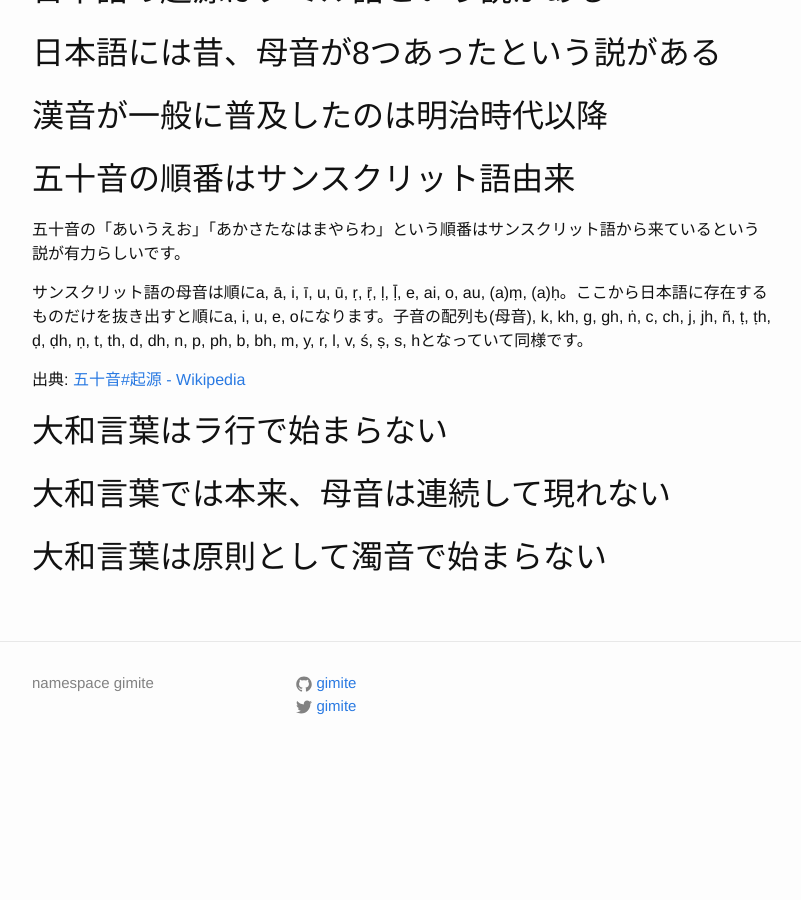
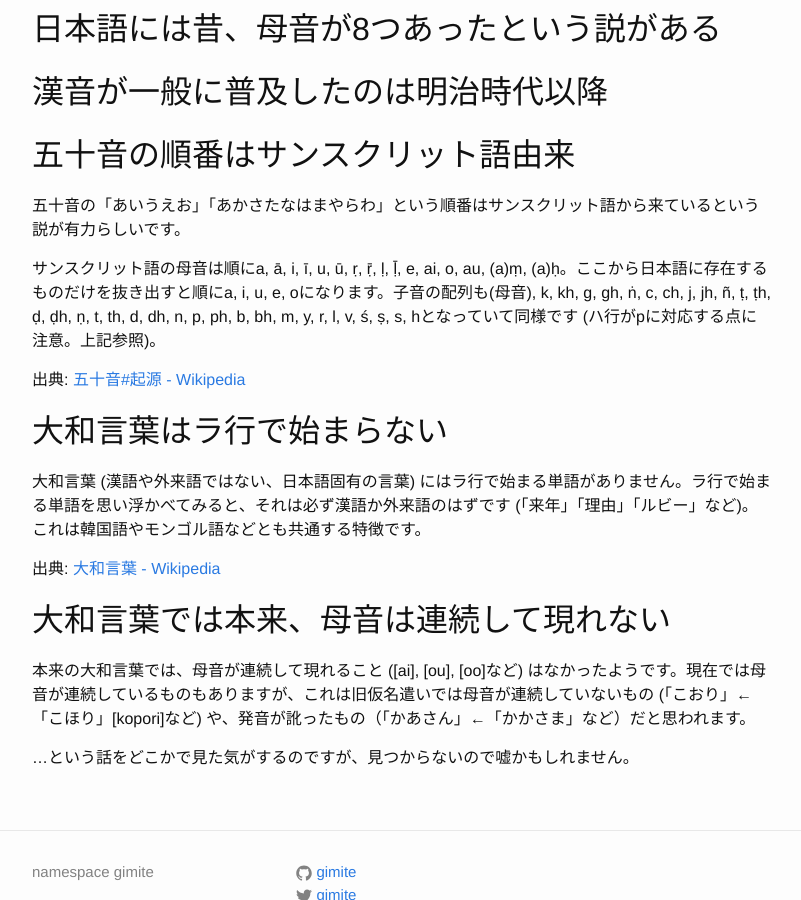
Before and after one commit to gimite/gimite.github.io, a Jekyll site: the page built from kanji-fun-facts.md, in a window 1280 px wide and 900 px high, scrolled down 1572 px. Shown: the whole window, without its empty margins (238-1039 px from the left). Built offline with Jekyll 4.4.1, drawn with Linux system fonts in a browser that asks for light colours; our own code applies the rules of GitHub Pages for plain Markdown files; before the commit the page ends 2349 px from its top, so only the background shows below that.

Commit message:
Update kanji-fun-facts.md

```diff
--- a/kanji-fun-facts.md
+++ b/kanji-fun-facts.md
@@ -45,10 +45,18 @@ layout: page
 
 五十音の「あいうえお」「あかさたなはまやらわ」という順番はサンスクリット語から来ているという説が有力らしいです。
 
-サンスクリット語の母音は順にa, ā, i, ī, u, ū, ṛ, ṝ, ḷ, ḹ, e, ai, o, au, (a)ṃ, (a)ḥ。ここから日本語に存在するものだけを抜き出すと順にa, i, u, e, oになります。子音の配列も(母音), k, kh, g, gh, ṅ, c, ch, j, jh, ñ, ṭ, ṭh, ḍ, ḍh, ṇ, t, th, d, dh, n, p, ph, b, bh, m, y, r, l, v, ś, ṣ, s, hとなっていて同様です。
+サンスクリット語の母音は順にa, ā, i, ī, u, ū, ṛ, ṝ, ḷ, ḹ, e, ai, o, au, (a)ṃ, (a)ḥ。ここから日本語に存在するものだけを抜き出すと順にa, i, u, e, oになります。子音の配列も(母音), k, kh, g, gh, ṅ, c, ch, j, jh, ñ, ṭ, ṭh, ḍ, ḍh, ṇ, t, th, d, dh, n, p, ph, b, bh, m, y, r, l, v, ś, ṣ, s, hとなっていて同様です (ハ行がpに対応する点に注意。上記参照)。
 
 出典: [五十音#起源 - Wikipedia](https://ja.wikipedia.org/wiki/%E4%BA%94%E5%8D%81%E9%9F%B3#%E8%B5%B7%E6%BA%90)
 
 ## 大和言葉はラ行で始まらない
+
+大和言葉 (漢語や外来語ではない、日本語固有の言葉) にはラ行で始まる単語がありません。ラ行で始まる単語を思い浮かべてみると、それは必ず漢語か外来語のはずです (「来年」「理由」「ルビー」など)。これは韓国語やモンゴル語などとも共通する特徴です。
+
+出典: [大和言葉 - Wikipedia](https://ja.wikipedia.org/wiki/%E5%A4%A7%E5%92%8C%E8%A8%80%E8%91%89)
+
 ## 大和言葉では本来、母音は連続して現れない
-## 大和言葉は原則として濁音で始まらない
+
+本来の大和言葉では、母音が連続して現れること ([ai], [ou], [oo]など) はなかったようです。現在では母音が連続しているものもありますが、これは旧仮名遣いでは母音が連続していないもの (「こおり」←「こほり」[kopori]など) や、発音が訛ったもの（「かあさん」←「かかさま」など）だと思われます。
+
+…という話をどこかで見た気がするのですが、見つからないので嘘かもしれません。
```
